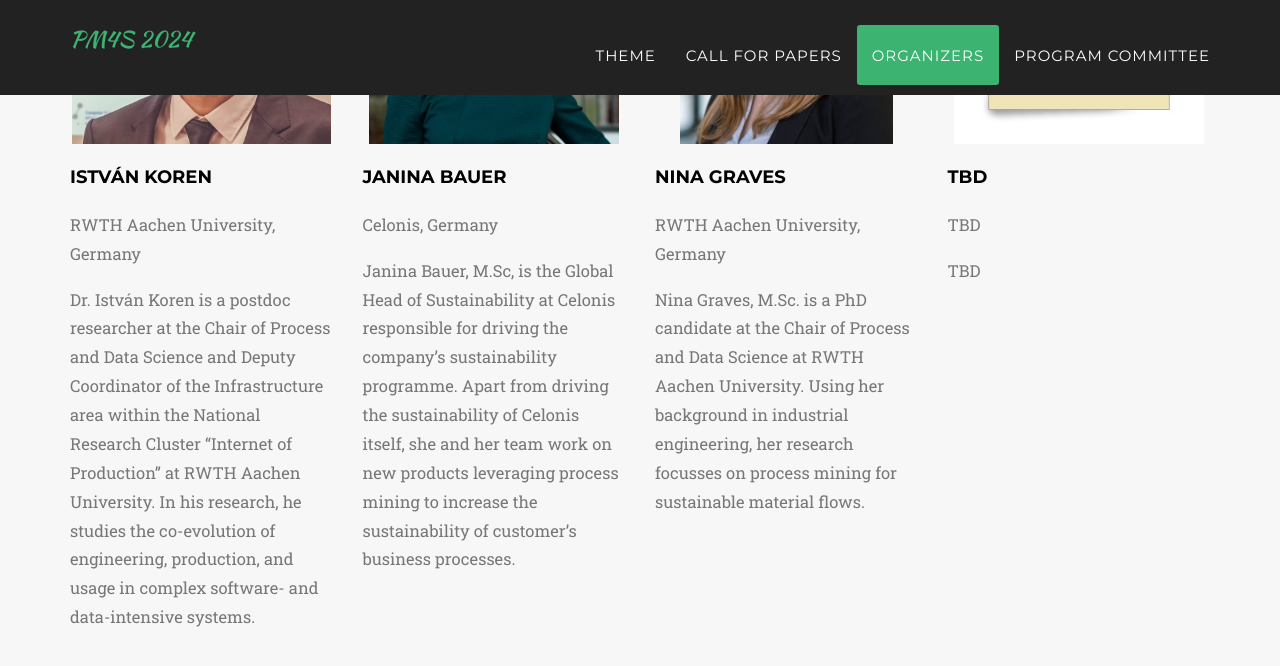
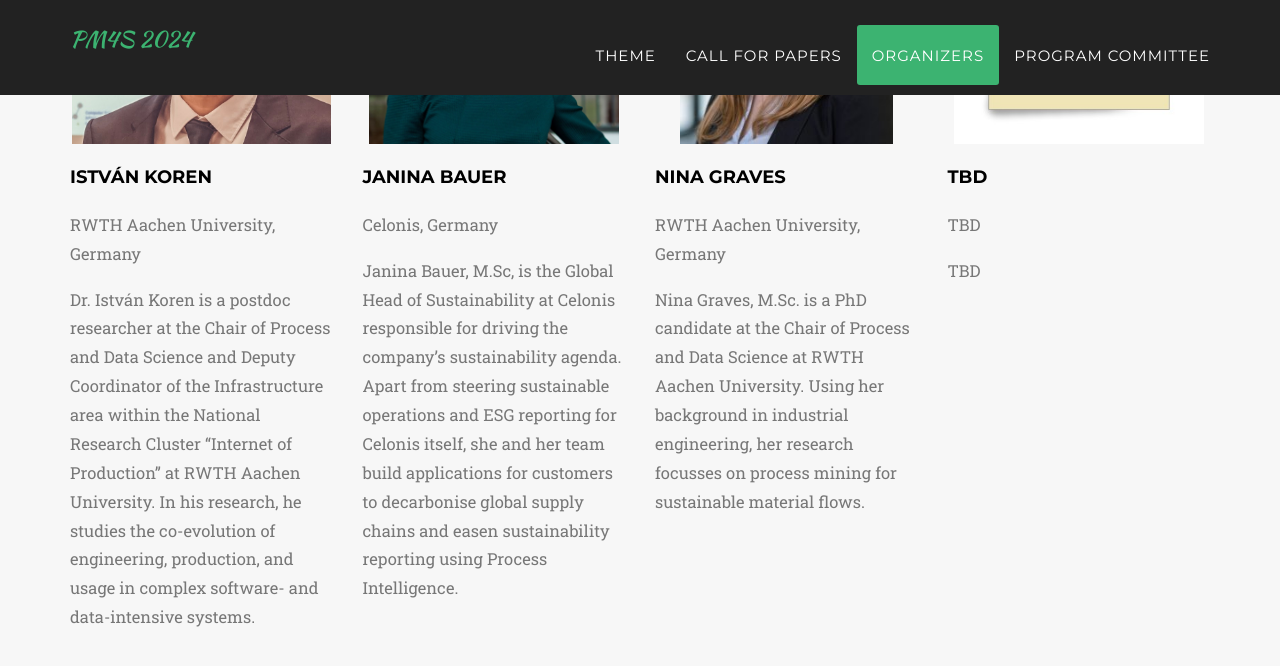
Before and after one commit to pm4s-ws/workshop, a Jekyll site: the page built from index.html, in a window 1280 px wide and 900 px high, scrolled down 4180 px. Shown: the top 666 px of the window. Built offline with Jekyll 4.4.1, drawn with Linux system fonts in a browser that asks for light colours; some web fonts are replaced.

Commit message:
Updating bio

```diff
--- a/_data/twenty_24/teams.yml
+++ b/_data/twenty_24/teams.yml
@@ -15,7 +15,7 @@
   thumbnail: bauer.jpg
   alt: Picture of Janina Bauer
   topic: Topic
-  description: Janina Bauer, M.Sc, is the Global Head of Sustainability at Celonis responsible for driving the company’s sustainability programme. Apart from driving the sustainability of Celonis itself, she and her team work on new products leveraging process mining to increase the sustainability of customer’s business processes.
+  description: Janina Bauer, M.Sc, is the Global Head of Sustainability at Celonis responsible for driving the company’s sustainability agenda. Apart from steering sustainable operations and ESG reporting for Celonis itself, she and her team build applications for customers to decarbonise global supply chains and easen sustainability reporting using Process Intelligence.
   href: https://www.celonis.com
 
 - title: Nina Graves
```
